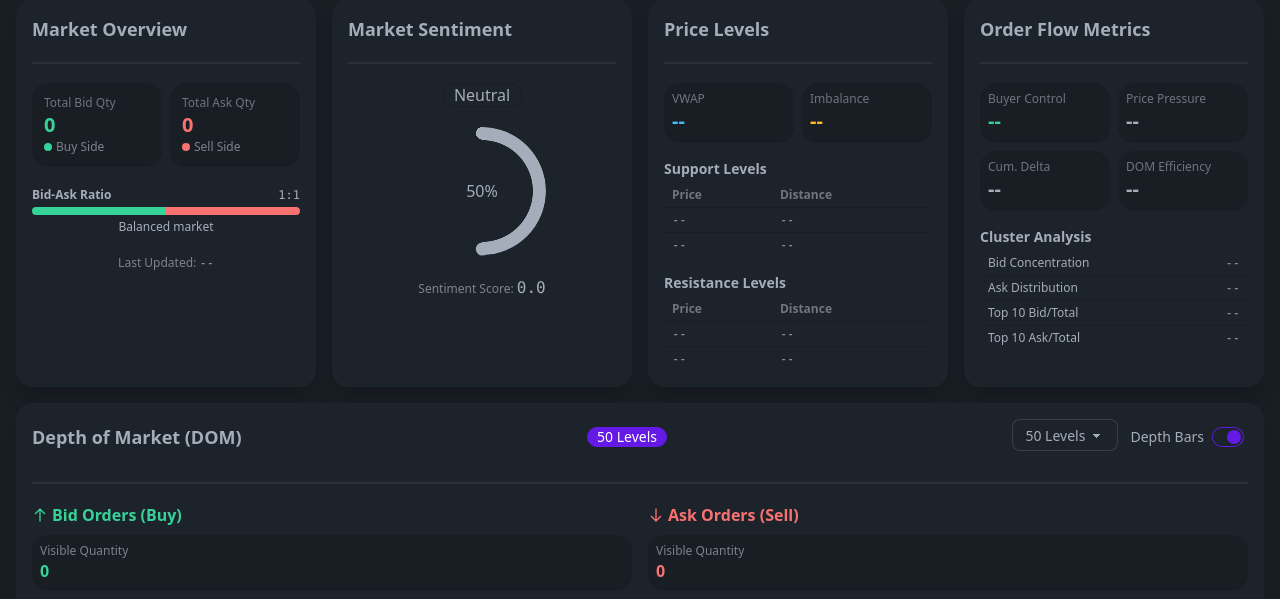
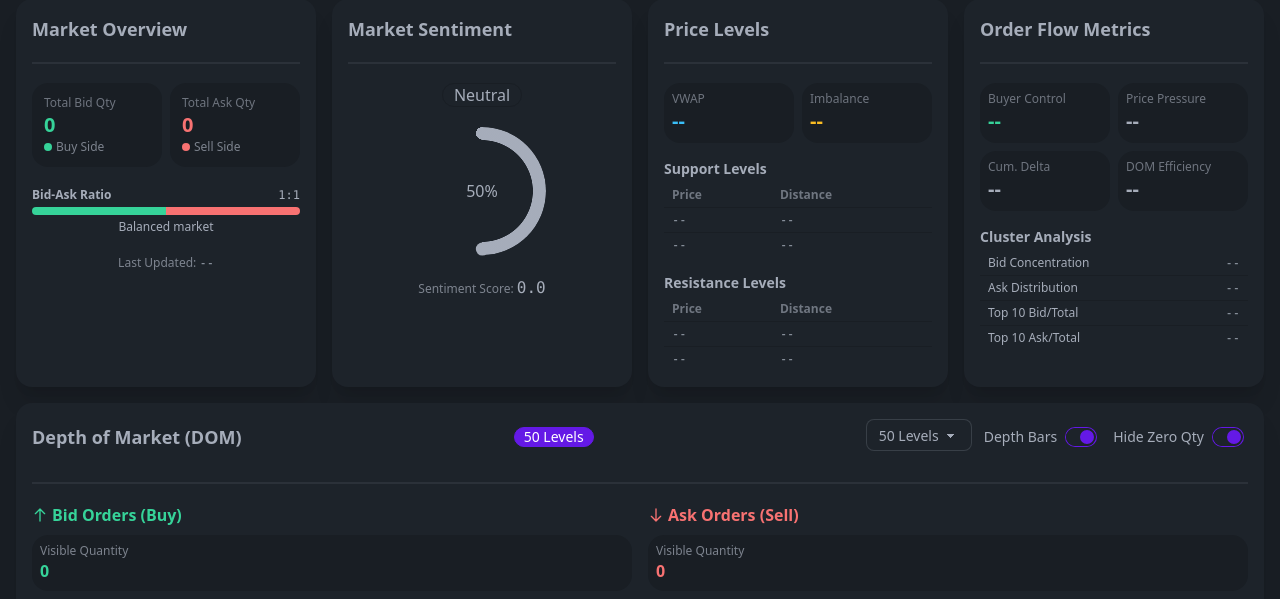
Before and after one commit to naveenkrish13/fyers-websockets, a Flask app: page / in a window 1280 px wide. Shown: the part 121-720 px from the top of the page. Run offline with Flask 3, Linux system fonts and the light colour scheme; parts of the project's set-up code (start-up, migrations or seed data) failed here and were passed over; some libraries are stand-ins or nearby versions.

Commit message:
updated fix for HFT Dashboard

```diff
--- a/templates/index.html
+++ b/templates/index.html
@@ -283,7 +283,7 @@
             </div>
 
             <!-- Price Level Metrics -->
-            <div class="card bg-base-100 shadow-xl">
+        <div class="card bg-base-100 shadow-xl">
                 <div class="card-body p-4">
                     <h2 class="card-title text-lg">Price Levels</h2>
                     <div class="divider my-1"></div>
@@ -419,6 +419,12 @@
                             <label class="label cursor-pointer">
                                 <span class="label-text mr-2">Depth Bars</span>
                                 <input type="checkbox" class="toggle toggle-sm toggle-primary" id="toggle-depth-bars" checked />
+                            </label>
+                        </div>
+                        <div class="form-control">
+                            <label class="label cursor-pointer">
+                                <span class="label-text mr-2">Hide Zero Qty</span>
+                                <input type="checkbox" class="toggle toggle-sm toggle-primary" id="toggle-hide-zero" checked />
                             </label>
                         </div>
                     </div>
@@ -1055,6 +1061,7 @@
                 // Get selected depth level and settings
                 const maxLevels = parseInt(document.getElementById('depth-level-select').value);
                 const showDepthBars = document.getElementById('toggle-depth-bars').checked;
+                const hideZeroQty = document.getElementById('toggle-hide-zero').checked;
 
                 // Update DOM levels count badge
                 document.getElementById('dom-levels-count').textContent = `${maxLevels} Levels`;
@@ -1064,8 +1071,8 @@
                 let visibleAskQty = 0;
 
                 // Filter out zero quantity levels if needed
-                let filteredBids = depthData.bids.filter(bid => bid.quantity > 0);
-                let filteredAsks = depthData.asks.filter(ask => ask.quantity > 0);
+                let filteredBids = depthData.bids;
+                let filteredAsks = depthData.asks;
 
                 // Calculate top 10 bids/asks ratio
                 const top10BidQty = filteredBids.slice(0, 10).reduce((sum, bid) => sum + bid.quantity, 0);
@@ -1108,7 +1115,7 @@
                     row.classList.add(`ask-heat-${heatLevel}`);
 
                     row.innerHTML = `
-                        <td class="text-center text-xs opacity-70">${level.level + 1}</td>
+                        <td class="text-center text-xs opacity-70">${index + 1}</td>
                         <td class="font-mono ${level.level === 0 ? 'font-bold price-highlight' : ''}">${formatPrice(level.price)}</td>
                         <td class="font-mono text-right">${formatQuantity(level.quantity)}</td>
                         <td class="text-center">${level.orders}</td>
@@ -1136,7 +1143,7 @@
                     row.classList.add(`bid-heat-${heatLevel}`);
 
                     row.innerHTML = `
-                        <td class="text-center text-xs opacity-70">${level.level + 1}</td>
+                        <td class="text-center text-xs opacity-70">${index + 1}</td>
                         <td class="font-mono ${level.level === 0 ? 'font-bold price-highlight' : ''}">${formatPrice(level.price)}</td>
                         <td class="font-mono text-right">${formatQuantity(level.quantity)}</td>
                         <td class="text-center">${level.orders}</td>
```
